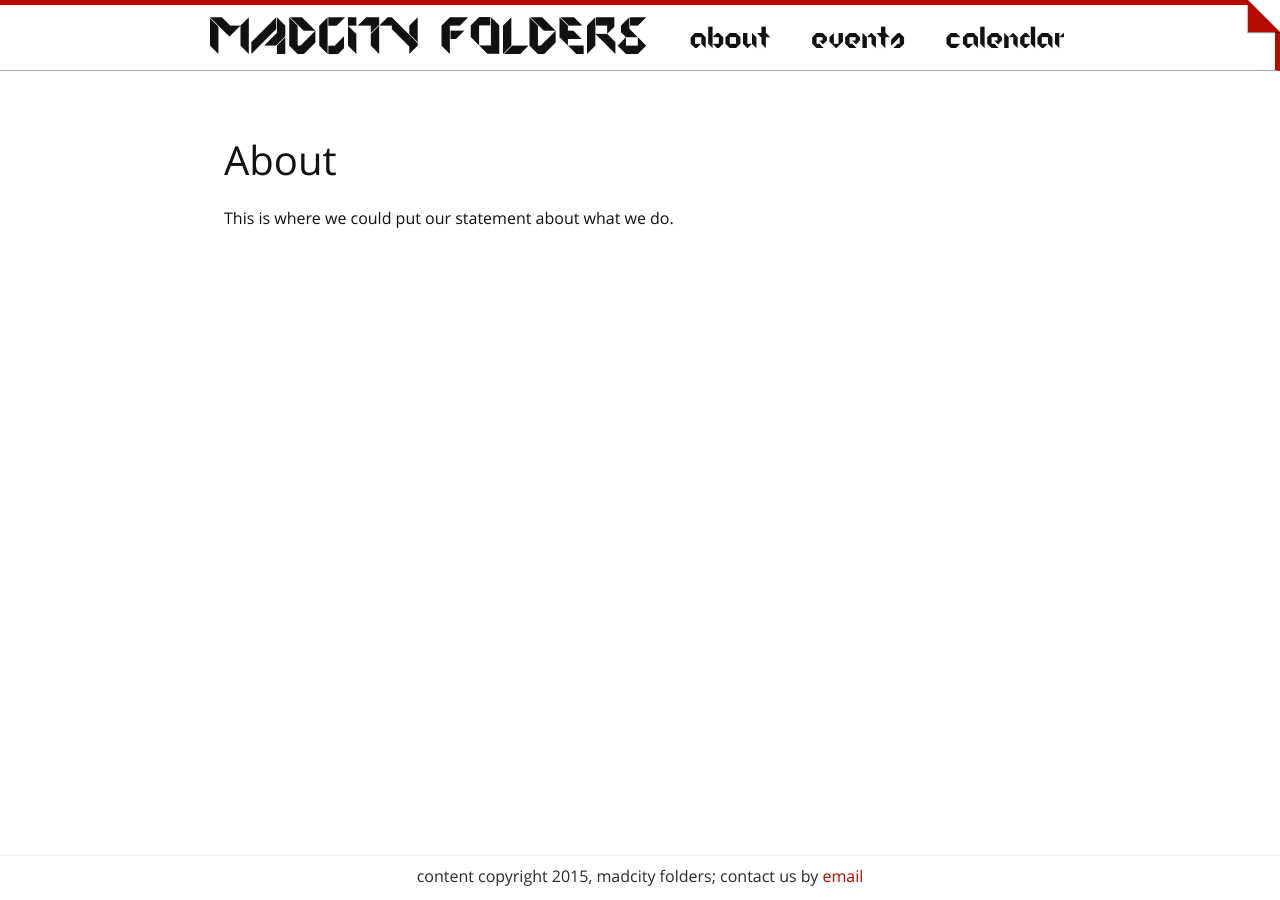
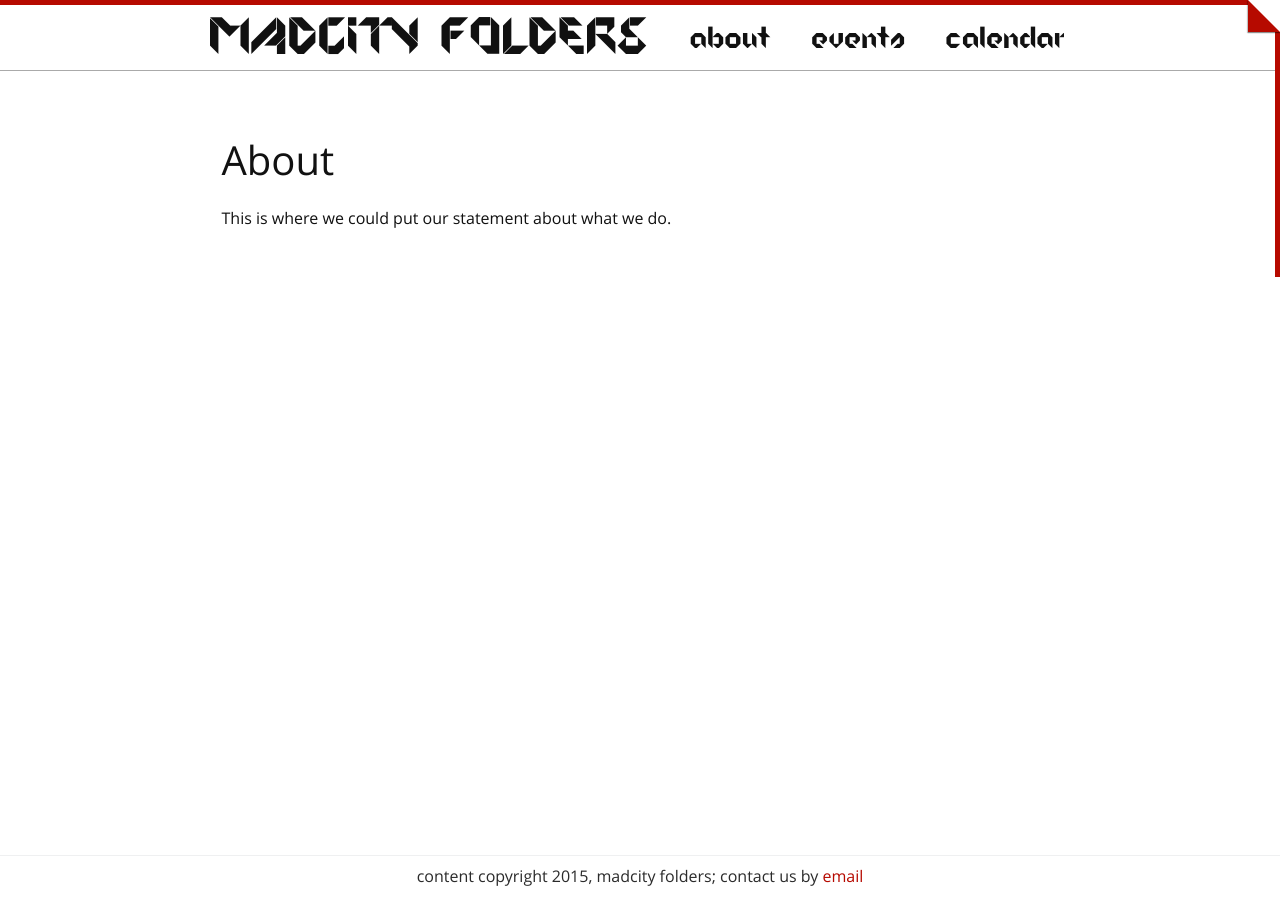
Before and after one commit to MadCityFolders/madcityfolders.github.io, a Jekyll site: the page built from about.md, in a window 1280 px wide. Built offline with Jekyll 4.4.1, drawn with Linux system fonts in a browser that asks for light colours; comment, search, counter and statistics services are not loaded.

Commit message:
Extend the right-side red outline down the page

```diff
--- a/_sass/_base.scss
+++ b/_sass/_base.scss
@@ -16,6 +16,8 @@ body {
   font-kerning: normal;
 
   margin-bottom: $footer-height;
+
+  border-right: 5px solid $brand-color;
 }
 
 .site-footer {
--- a/_sass/_navbar.scss
+++ b/_sass/_navbar.scss
@@ -25,7 +25,6 @@ $navbar-vpadding: 1px;
 
   // special styling for this site
   border-top: 5px solid $brand-color;
-  border-right: 5px solid $brand-color;
   border-bottom: 1px solid $gray;
 
   > * {
```
